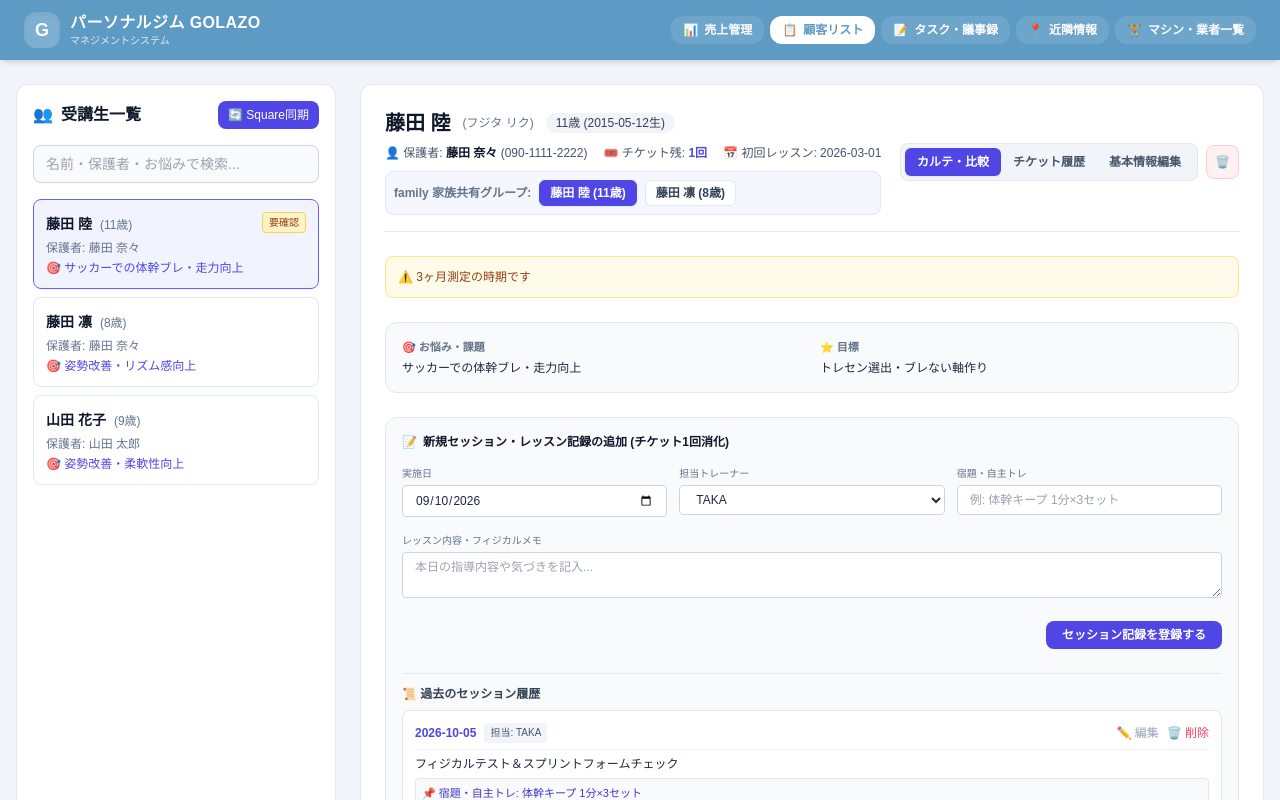
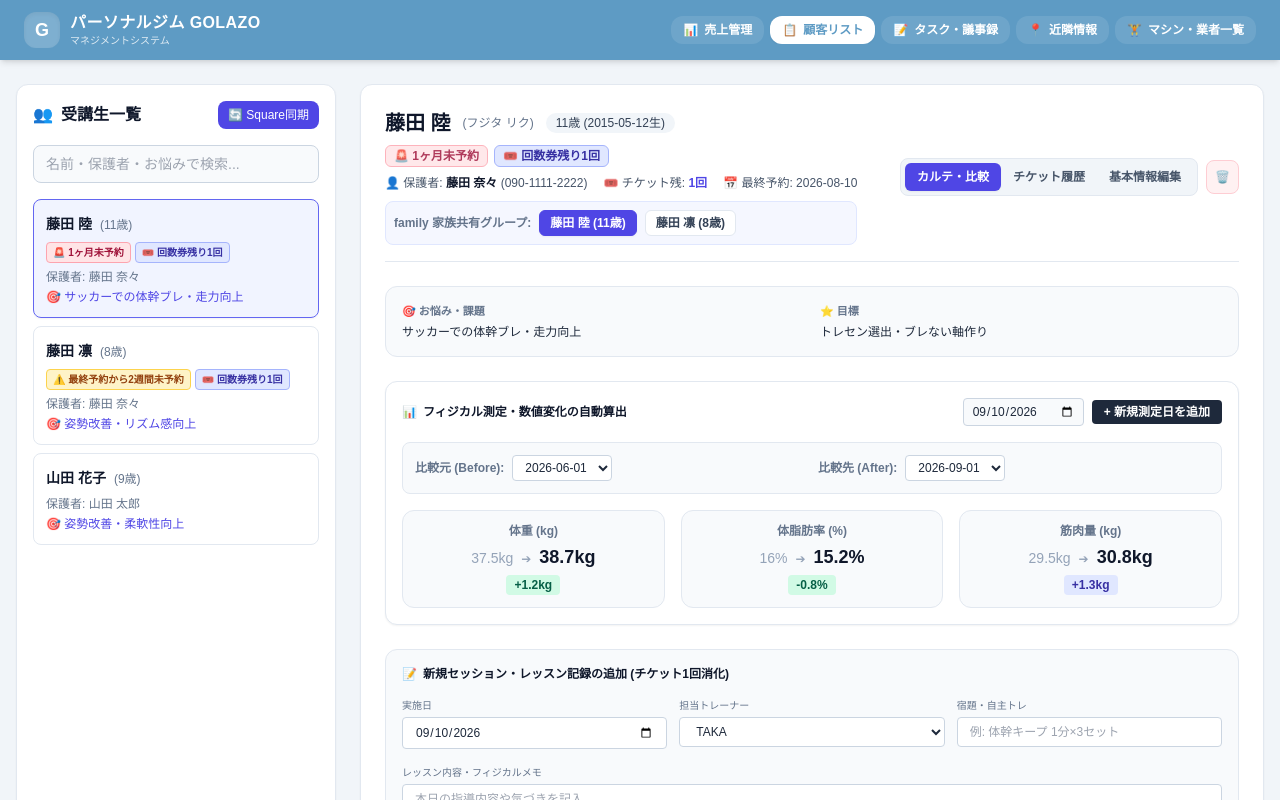
Before and after one commit to 2025golazo-bot/GOLAZO, a Next.js app: page /clients in a window 1280 px wide. Shown: the top 800 px of the page. Built offline with nearby package versions, Linux system fonts and the light colour scheme.

Commit message:
Update page.tsx

```diff
--- a/app/clients/page.tsx
+++ b/app/clients/page.tsx
@@ -55,7 +55,6 @@ interface Student {
   concern: string;
   target: string;
   memo: string;
-  alert: string | null;
   physicalHistory: PhysicalData[];
   sessions: Session[];
 }
@@ -68,7 +67,7 @@ export default function ClientsPage() {
       kana: 'フジタ ナナ',
       phone: '090-1111-2222',
       isTicketSystem: true,
-      ticketRemaining: 1,
+      ticketRemaining: 1, // 💡 回数券残1回 (アラート対象)
       ticketsHistory: [
         { id: 'th-1', date: '2026-06-01', title: '10回券 (家族共有)', count: 10, expire: '2026-12-01', squarePaymentId: 'sq_pay_998811' }
       ]
@@ -79,7 +78,7 @@ export default function ClientsPage() {
       kana: 'ヤマダ タロウ',
       phone: '090-1234-5678',
       isTicketSystem: false,
-      ticketRemaining: 0,
+      ticketRemaining: 3,
       ticketsHistory: [
         { id: 'th-2', date: '2026-08-01', title: '通常都度レッスン', count: 1, expire: '2027-02-01', squarePaymentId: 'sq_pay_772200' }
       ]
@@ -95,11 +94,10 @@ export default function ClientsPage() {
       age: 11,
       birthdate: '2015-05-12',
       firstLessonDate: '2026-03-01',
-      lastReservationDate: '2026-10-05',
+      lastReservationDate: '2026-08-10', // 💡 1ヶ月以上前 (🚨 1ヶ月未予約)
       concern: 'サッカーでの体幹ブレ・走力向上',
       target: 'トレセン選出・ブレない軸作り',
       memo: '右足首捻挫の既往歴あり。兄。',
-      alert: '⚠️ 3ヶ月測定の時期です',
       physicalHistory: [
         {
           id: 'm-1',
@@ -125,7 +123,7 @@ export default function ClientsPage() {
         }
       ],
       sessions: [
-        { id: 'ses-101', date: '2026-10-05', staff: 'TAKA', content: 'フィジカルテスト＆スプリントフォームチェック', homework: '体幹キープ 1分×3セット', photo: null }
+        { id: 'ses-101', date: '2026-08-10', staff: 'TAKA', content: 'フィジカルテスト＆スプリントフォームチェック', homework: '体幹キープ 1分×3セット', photo: null }
       ]
     },
     {
@@ -136,11 +134,10 @@ export default function ClientsPage() {
       age: 8,
       birthdate: '2018-09-20',
       firstLessonDate: '2026-06-15',
-      lastReservationDate: '2026-10-02',
+      lastReservationDate: '2026-08-27', // 💡 約2週間前 (⚠️ 2週間未予約)
       concern: '姿勢改善・リズム感向上',
       target: '楽しく身体を動かす・柔軟性UP',
       memo: '藤田陸の妹。家族共有チケット適用対象。',
-      alert: null,
       physicalHistory: [
         {
           id: 'm-rin-1',
@@ -155,7 +152,7 @@ export default function ClientsPage() {
         }
       ],
       sessions: [
-        { id: 'ses-301', date: '2026-10-02', staff: 'NANA', content: 'リズム体操＆コアバランス', homework: '片足立ち 30秒', photo: null }
+        { id: 'ses-301', date: '2026-08-27', staff: 'NANA', content: 'リズム体操＆コアバランス', homework: '片足立ち 30秒', photo: null }
       ]
     },
     {
@@ -166,11 +163,10 @@ export default function ClientsPage() {
       age: 9,
       birthdate: '2017-04-10',
       firstLessonDate: '2026-05-10',
-      lastReservationDate: '2026-10-01',
+      lastReservationDate: '2026-09-08', // 💡 最近
       concern: '姿勢改善・柔軟性向上',
       target: 'バランス感覚UP',
       memo: '通常都度レッスン利用。',
-      alert: null,
       physicalHistory: [
         {
           id: 'm-3',
@@ -185,7 +181,7 @@ export default function ClientsPage() {
         }
       ],
       sessions: [
-        { id: 'ses-201', date: '2026-10-01', staff: 'NANA', content: 'ピラティス＆ストレッチ', homework: '長座体前屈ストレッチ', photo: null }
+        { id: 'ses-201', date: '2026-09-08', staff: 'NANA', content: 'ピラティス＆ストレッチ', homework: '長座体前屈ストレッチ', photo: null }
       ]
     }
   ]);
@@ -195,15 +191,35 @@ export default function ClientsPage() {
   const [activeTab, setActiveTab] = useState<'carte' | 'tickets' | 'edit_info'>('carte');
   const [isSyncing, setIsSyncing] = useState<boolean>(false);
   const [editingSession, setEditingSession] = useState<Session | null>(null);
-  const [previewImage, setPreviewImage] = useState<string | null>(null);
 
   const currentStudent = students.find(s => s.id === selectedStudentId) || students[0];
   const currentParent = parents.find(p => p.id === currentStudent.parentId) || parents[0];
-  // 💡 同じ保護者IDを持つご兄弟を抽出
   const siblingStudents = students.filter(s => s.parentId === currentParent.id);
 
+  // 💡 最終予約からの経過日数・アラート判定ロジック
+  const getAlertBadges = (student: Student, parent: Parent) => {
+    const badges = [];
+    const lastDate = new Date(student.lastReservationDate);
+    const today = new Date('2026-09-10'); // 現在日時を基準
+    const diffTime = today.getTime() - lastDate.getTime();
+    const diffDays = Math.floor(diffTime / (1000 * 60 * 60 * 24));
+
+    if (diffDays >= 30) {
+      badges.push({ text: '🚨 1ヶ月未予約', type: 'danger' });
+    } else if (diffDays >= 14) {
+      badges.push({ text: '⚠️ 最終予約から2週間未予約', type: 'warning' });
+    }
+
+    if (parent.ticketRemaining === 1) {
+      badges.push({ text: '🎟️ 回数券残り1回', type: 'info' });
+    } else if (parent.ticketRemaining === 0) {
+      badges.push({ text: '⚠️ チケット切れ', type: 'danger' });
+    }
+
+    return badges;
+  };
+
   const physicalDates = currentStudent.physicalHistory.map(m => m.date);
-
   const [beforeDate, setBeforeDate] = useState<string>(physicalDates[0] || '2026-06-01');
   const [afterDate, setAfterDate] = useState<string>(physicalDates[physicalDates.length - 1] || '2026-09-01');
   const [newMeasureDate, setNewMeasureDate] = useState<string>(new Date().toISOString().split('T')[0]);
@@ -302,7 +318,7 @@ export default function ClientsPage() {
     };
 
     setStudents(prev =>
-      prev.map(s => (s.id === currentStudent.id ? { ...s, sessions: [newSession, ...s.sessions] } : s))
+      prev.map(s => (s.id === currentStudent.id ? { ...s, sessions: [newSession, ...s.sessions], lastReservationDate: newSessionDate } : s))
     );
 
     setParents(prev =>
@@ -312,21 +328,6 @@ export default function ClientsPage() {
     setNewSessionContent('');
     setNewSessionHomework('');
     alert('セッションを登録し、回数券を1回消化しました！');
-  };
-
-  const handleUpdateSession = () => {
-    if (!editingSession) return;
-    setStudents(prev =>
-      prev.map(s => {
-        if (s.id !== currentStudent.id) return s;
-        return {
-          ...s,
-          sessions: s.sessions.map(ses => (ses.id === editingSession.id ? editingSession : ses))
-        };
-      })
-    );
-    setEditingSession(null);
-    alert('セッション記録を更新しました！');
   };
 
   const handleDeleteSession = (sessionId: string) => {
@@ -355,35 +356,6 @@ export default function ClientsPage() {
     }, 1200);
   };
 
-  const handleFileUpload = (
-    e: React.ChangeEvent<HTMLInputElement>,
-    targetDate: string,
-    type: 'posture',
-    keyName?: 'front' | 'side' | 'back'
-  ) => {
-    const file = e.target.files?.[0];
-    if (!file) return;
-    const url = URL.createObjectURL(file);
-
-    setStudents(prev =>
-      prev.map(s => {
-        if (s.id !== currentStudent.id) return s;
-        const updatedHistory = s.physicalHistory.map(m => {
-          if (m.date !== targetDate) return m;
-          if (type === 'posture' && keyName) {
-            return {
-              ...m,
-              posturePhotos: { ...(m.posturePhotos || { front: null, side: null, back: null }), [keyName]: url }
-            };
-          }
-          return m;
-        });
-        return { ...s, physicalHistory: updatedHistory };
-      })
-    );
-    e.target.value = '';
-  };
-
   const handleSaveEditStudent = () => {
     setStudents(prev =>
       prev.map(s => {
@@ -397,6 +369,13 @@ export default function ClientsPage() {
     setActiveTab('carte');
     alert('生徒情報を正常に更新しました！');
   };
+
+  // 💡 数値変化の自動算出差分
+  const diffWeight = +(afterPhysical.weight - beforePhysical.weight).toFixed(1);
+  const diffFat = +(afterPhysical.fat - beforePhysical.fat).toFixed(1);
+  const diffMuscle = +(afterPhysical.muscle - beforePhysical.muscle).toFixed(1);
+
+  const currentStudentBadges = getAlertBadges(currentStudent, currentParent);
 
   return (
     <div className="min-h-screen bg-slate-100 text-slate-800 flex flex-col">
@@ -428,8 +407,10 @@ export default function ClientsPage() {
 
           <div className="flex-1 overflow-y-auto space-y-2 max-h-[calc(100vh-280px)]">
             {filteredStudents.map(student => {
-              const p = parents.find(parent => parent.id === student.parentId);
+              const p = parents.find(parent => parent.id === student.parentId) || parents[0];
               const isSelected = student.id === selectedStudentId;
+              const studentBadges = getAlertBadges(student, p);
+
               return (
                 <div
                   key={student.id}
@@ -443,13 +424,29 @@ export default function ClientsPage() {
                       <span className="font-bold text-sm text-slate-900">{student.name}</span>
                       <span className="text-xs text-slate-500 ml-2">({student.age}歳)</span>
                     </div>
-                    {student.alert && (
-                      <span className="text-[10px] bg-amber-100 text-amber-800 px-1.5 py-0.5 rounded border border-amber-300 font-medium">
-                        要確認
-                      </span>
-                    )}
                   </div>
-                  <div className="text-xs text-slate-500 mt-1">保護者: {p?.name || '未設定'}</div>
+
+                  {/* 💡 リスト内のアラートバッジ表示 */}
+                  {studentBadges.length > 0 && (
+                    <div className="flex flex-wrap gap-1 mt-1.5">
+                      {studentBadges.map((b, idx) => (
+                        <span
+                          key={idx}
+                          className={`text-[10px] px-1.5 py-0.5 rounded border font-bold ${
+                            b.type === 'danger'
+                              ? 'bg-rose-100 text-rose-800 border-rose-300'
+                              : b.type === 'warning'
+                              ? 'bg-amber-100 text-amber-800 border-amber-300'
+                              : 'bg-indigo-100 text-indigo-800 border-indigo-300'
+                          }`}
+                        >
+                          {b.text}
+                        </span>
+                      ))}
+                    </div>
+                  )}
+
+                  <div className="text-xs text-slate-500 mt-1.5">保護者: {p?.name || '未設定'}</div>
                   <div className="text-xs text-indigo-600 mt-1 truncate font-medium">🎯 {student.concern}</div>
                 </div>
               );
@@ -469,13 +466,34 @@ export default function ClientsPage() {
                   {currentStudent.age}歳 ({currentStudent.birthdate}生)
                 </span>
               </div>
+
+              {/* 💡 選択中受講生のアラートバッジ表示 */}
+              {currentStudentBadges.length > 0 && (
+                <div className="flex flex-wrap gap-1.5 mt-2">
+                  {currentStudentBadges.map((b, idx) => (
+                    <span
+                      key={idx}
+                      className={`text-xs px-2 py-0.5 rounded-md border font-bold ${
+                        b.type === 'danger'
+                          ? 'bg-rose-100 text-rose-800 border-rose-300 animate-pulse'
+                          : b.type === 'warning'
+                          ? 'bg-amber-100 text-amber-800 border-amber-300'
+                          : 'bg-indigo-100 text-indigo-800 border-indigo-300'
+                      }`}
+                    >
+                      {b.text}
+                    </span>
+                  ))}
+                </div>
+              )}
+
               <div className="flex flex-wrap items-center gap-4 text-xs text-slate-600 mt-2">
                 <span>👤 保護者: <strong className="text-slate-900">{currentParent.name}</strong> ({currentParent.phone})</span>
                 <span>🎟️ チケット残: <strong className="text-indigo-600 font-bold">{currentParent.ticketRemaining}回</strong></span>
-                <span>📅 初回レッスン: {currentStudent.firstLessonDate}</span>
+                <span>📅 最終予約: {currentStudent.lastReservationDate}</span>
               </div>
 
-              {/* 💡 兄弟・家族共有グループ切り替えボタンを復活 */}
+              {/* 兄弟・家族共有グループ切り替えタブ */}
               {siblingStudents.length > 1 && (
                 <div className="flex items-center gap-2 mt-2.5 text-xs bg-indigo-50/60 p-2 rounded-lg border border-indigo-100">
                   <span className="text-slate-500 font-bold">family 家族共有グループ:</span>
@@ -541,12 +559,6 @@ export default function ClientsPage() {
           {/* カルテタブ */}
           {activeTab === 'carte' && (
             <div className="flex flex-col gap-6">
-              {currentStudent.alert && (
-                <div className="bg-amber-50 border border-amber-200 rounded-lg p-3 text-amber-800 text-xs font-medium">
-                  {currentStudent.alert}
-                </div>
-              )}
-
               <div className="grid grid-cols-1 md:grid-cols-2 gap-4 bg-slate-50 p-4 rounded-xl border border-slate-200">
                 <div>
                   <span className="text-[11px] text-slate-500 block font-bold mb-1">🎯 お悩み・課題</span>
@@ -555,6 +567,104 @@ export default function ClientsPage() {
                 <div>
                   <span className="text-[11px] text-slate-500 block font-bold mb-1">⭐ 目標</span>
                   <p className="text-xs text-slate-800 font-medium">{currentStudent.target}</p>
+                </div>
+              </div>
+
+              {/* 💡 フィジカル測定・数値変化の自動算出セクション */}
+              <div className="bg-white border border-slate-200 rounded-xl p-4 flex flex-col gap-4 shadow-sm">
+                <div className="flex flex-col md:flex-row justify-between items-start md:items-center gap-3">
+                  <h3 className="font-bold text-xs text-slate-900 flex items-center gap-1.5">
+                    <span>📊</span> フィジカル測定・数値変化の自動算出
+                  </h3>
+                  <div className="flex items-center gap-2">
+                    <input
+                      type="date"
+                      value={newMeasureDate}
+                      onChange={e => setNewMeasureDate(e.target.value)}
+                      className="bg-slate-50 border border-slate-300 rounded px-2 py-1 text-xs text-slate-800"
+                    />
+                    <button
+                      onClick={handleAddNewMeasureDate}
+                      className="bg-slate-800 hover:bg-slate-700 text-white text-xs font-bold px-3 py-1 rounded transition"
+                    >
+                      + 新規測定日を追加
+                    </button>
+                  </div>
+                </div>
+
+                <div className="grid grid-cols-1 md:grid-cols-2 gap-3 bg-slate-50 p-3 rounded-lg border border-slate-200 text-xs">
+                  <div className="flex items-center gap-2">
+                    <span className="text-slate-500 font-bold">比較元 (Before):</span>
+                    <select
+                      value={beforeDate}
+                      onChange={e => setBeforeDate(e.target.value)}
+                      className="bg-white border border-slate-300 rounded px-2 py-1 font-medium text-slate-800"
+                    >
+                      {physicalDates.map(d => (
+                        <option key={`b-${d}`} value={d}>{d}</option>
+                      ))}
+                    </select>
+                  </div>
+                  <div className="flex items-center gap-2">
+                    <span className="text-slate-500 font-bold">比較先 (After):</span>
+                    <select
+                      value={afterDate}
+                      onChange={e => setAfterDate(e.target.value)}
+                      className="bg-white border border-slate-300 rounded px-2 py-1 font-medium text-slate-800"
+                    >
+                      {physicalDates.map(d => (
+                        <option key={`a-${d}`} value={d}>{d}</option>
+                      ))}
+                    </select>
+                  </div>
+                </div>
+
+                {/* 自動算出カード表示＆色分け */}
+                <div className="grid grid-cols-1 md:grid-cols-3 gap-4">
+                  {/* 体重 */}
+                  <div className="bg-slate-50 border border-slate-200 rounded-xl p-3 flex flex-col items-center">
+                    <span className="text-xs text-slate-500 font-bold">体重 (kg)</span>
+                    <div className="flex items-baseline gap-2 mt-1">
+                      <span className="text-sm text-slate-400">{beforePhysical.weight}kg</span>
+                      <span className="text-xs text-slate-400">➔</span>
+                      <span className="text-lg font-bold text-slate-900">{afterPhysical.weight}kg</span>
+                    </div>
+                    <span className={`text-xs font-bold mt-1 px-2 py-0.5 rounded ${
+                      diffWeight > 0 ? 'bg-emerald-100 text-emerald-800' : diffWeight < 0 ? 'bg-sky-100 text-sky-800' : 'bg-slate-200 text-slate-700'
+                    }`}>
+                      {diffWeight > 0 ? `+${diffWeight}kg` : `${diffWeight}kg`}
+                    </span>
+                  </div>
+
+                  {/* 体脂肪率 */}
+                  <div className="bg-slate-50 border border-slate-200 rounded-xl p-3 flex flex-col items-center">
+                    <span className="text-xs text-slate-500 font-bold">体脂肪率 (%)</span>
+                    <div className="flex items-baseline gap-2 mt-1">
+                      <span className="text-sm text-slate-400">{beforePhysical.fat}%</span>
+                      <span className="text-xs text-slate-400">➔</span>
+                      <span className="text-lg font-bold text-slate-900">{afterPhysical.fat}%</span>
+                    </div>
+                    <span className={`text-xs font-bold mt-1 px-2 py-0.5 rounded ${
+                      diffFat < 0 ? 'bg-emerald-100 text-emerald-800' : diffFat > 0 ? 'bg-amber-100 text-amber-800' : 'bg-slate-200 text-slate-700'
+                    }`}>
+                      {diffFat > 0 ? `+${diffFat}%` : `${diffFat}%`}
+                    </span>
+                  </div>
+
+                  {/* 筋肉量 */}
+                  <div className="bg-slate-50 border border-slate-200 rounded-xl p-3 flex flex-col items-center">
+                    <span className="text-xs text-slate-500 font-bold">筋肉量 (kg)</span>
+                    <div className="flex items-baseline gap-2 mt-1">
+                      <span className="text-sm text-slate-400">{beforePhysical.muscle}kg</span>
+                      <span className="text-xs text-slate-400">➔</span>
+                      <span className="text-lg font-bold text-slate-900">{afterPhysical.muscle}kg</span>
+                    </div>
+                    <span className={`text-xs font-bold mt-1 px-2 py-0.5 rounded ${
+                      diffMuscle > 0 ? 'bg-indigo-100 text-indigo-800' : diffMuscle < 0 ? 'bg-rose-100 text-rose-800' : 'bg-slate-200 text-slate-700'
+                    }`}>
+                      {diffMuscle > 0 ? `+${diffMuscle}kg` : `${diffMuscle}kg`}
+                    </span>
+                  </div>
                 </div>
               </div>
 
@@ -625,10 +735,7 @@ export default function ClientsPage() {
                             <span className="font-bold text-indigo-600">{ses.date}</span>
                             <span className="bg-slate-100 text-slate-600 px-1.5 py-0.5 rounded text-[10px]">担当: {ses.staff}</span>
                           </div>
-                          <div className="flex items-center gap-2">
-                            <button onClick={() => setEditingSession(ses)} className="text-slate-400 hover:text-slate-700 text-xs">✏️ 編集</button>
-                            <button onClick={() => handleDeleteSession(ses.id)} className="text-rose-500 hover:text-rose-600 text-xs">🗑️ 削除</button>
-                          </div>
+                          <button onClick={() => handleDeleteSession(ses.id)} className="text-rose-500 hover:text-rose-600 text-xs">🗑️ 削除</button>
                         </div>
                         <p className="text-xs text-slate-800 whitespace-pre-wrap">{ses.content}</p>
                         {ses.homework && (
```
